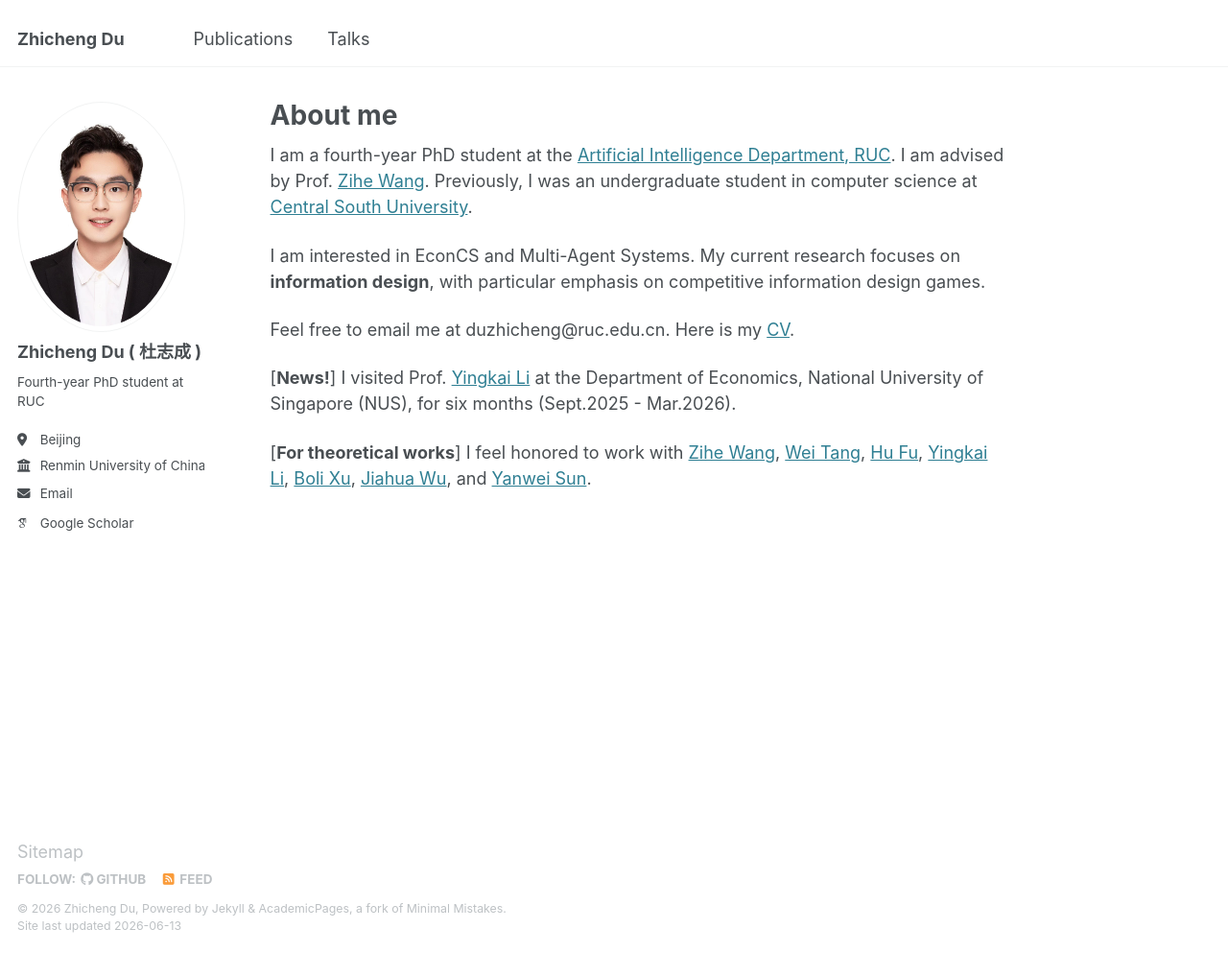
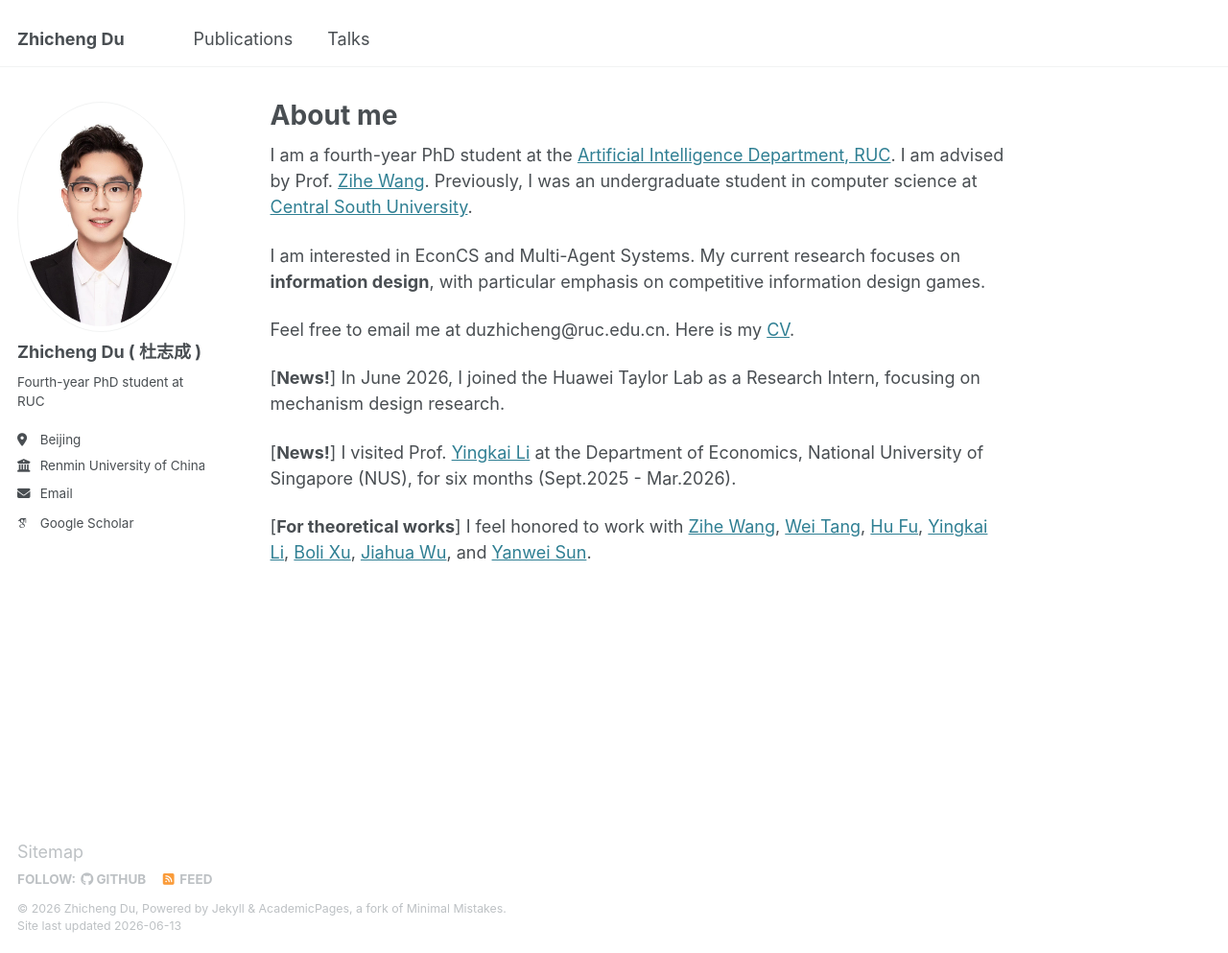
Before and after one commit to DUABC/zhichengdu, a Jekyll site: the page built from _pages/about.md, in a window 1280 px wide and 993 px high. Shown: the whole window at 96% size. Built offline with Jekyll 4.4.1, drawn with Linux system fonts in a browser that asks for light colours; some web fonts are replaced.

Commit message:
Update about page with recent news and collaborations
Added news about joining Huawei Taylor Lab and past visit to NUS.

```diff
--- a/_pages/about.md
+++ b/_pages/about.md
@@ -18,6 +18,8 @@ My current research focuses on **information design**, with particular emphasis
 Feel free to email me at duzhicheng@ruc.edu.cn.
 Here is my [CV](https://duabc.github.io/zhichengdu/files/CV-20260226.pdf).
 
+[**News!**] In June 2026, I joined the Huawei Taylor Lab as a Research Intern, focusing on mechanism design research.
+
 [**News!**] I visited Prof. [Yingkai Li](https://yingkai-li.github.io/) at the Department of Economics, National University of Singapore (NUS), for six months (Sept.2025 - Mar.2026).
 
 [**For theoretical works**] I feel honored to work with [Zihe Wang](http://ai.ruc.edu.cn/academicfaculty/szdwn/wzh/index.htm), [Wei Tang](https://wtang.org/), [Hu Fu](http://simecv.sufe.edu.cn/page.aspx?id=26), [Yingkai Li](https://yingkai-li.github.io/), [Boli Xu](https://www.bolixu.com/), [Jiahua Wu](https://wu-jiahua.github.io/), and [Yanwei Sun](https://yanwei-sun.github.io/).
```
